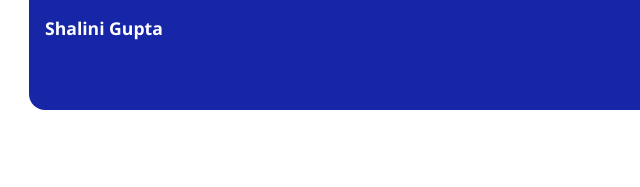
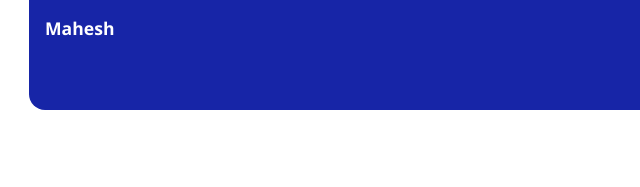
Before and after one commit to maheshoz/portfolio, a plain HTML site: page index.html in a window 1280 px wide. Shown: the top 187 px of the page, 67-707 px from the left. Drawn offline with nearby package versions, Linux system fonts and the light colour scheme.

Commit message:
update index file

```diff
--- a/index.html
+++ b/index.html
@@ -12,7 +12,7 @@
 <body>
 
     <nav class="navigation container">
-        <div class="nav-brand">Shalini Gupta</div>
+        <div class="nav-brand">Mahesh</div>
 
         <ul class="list-non-bullet nav-pills">
             <li class="list-item-inline">
```
